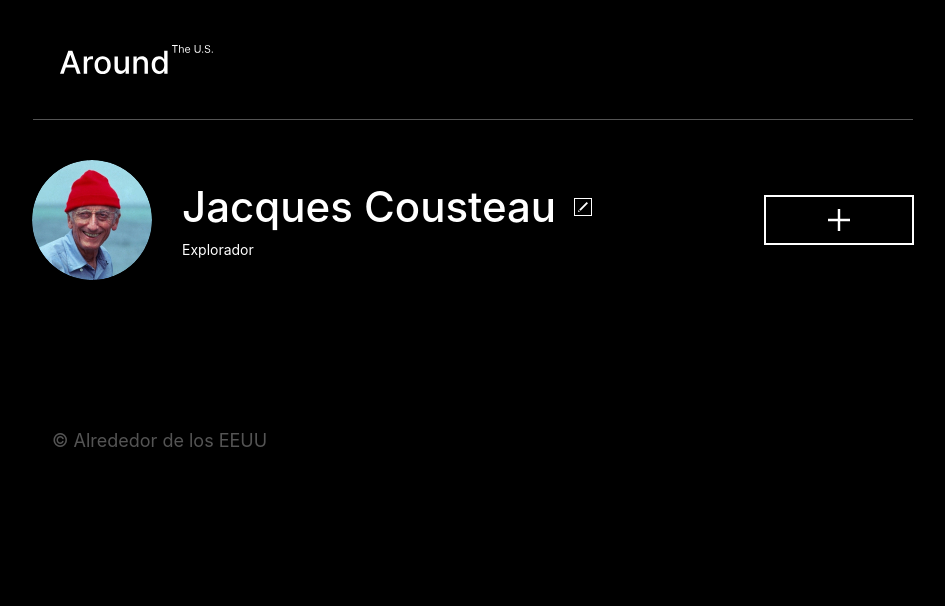
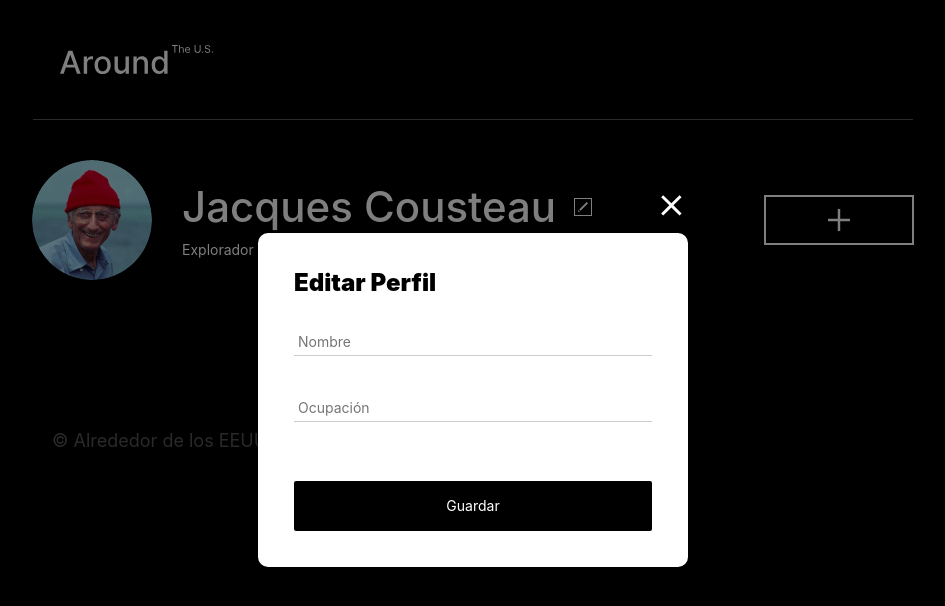
Before and after one commit to firhoe/around-react_es, a React (Create React App) app: page / in a window 1280 px wide. Both pictures are taken after a click on the button 750 px from the left and 206 px from the top of the page. Shown: the top 606 px of the page, without its empty margins (167-1112 px from the left). Built offline with nearby package versions, Linux system fonts and the light colour scheme.

Commit message:
feature: popups funcionales

```diff
--- a/src/components/App.js
+++ b/src/components/App.js
@@ -1,47 +1,35 @@
-import profilePic from '../images/imageprofile-pic.jpg';
 import React from 'react';
 import Header from './Header';
+import Main from './Main';
 import Footer from './Footer';
+import PopupWithForm from './PopupWithForm';
 
 function App() {
 
+  function handleEditAvatarClick() {
+      const popup = document.querySelector('.popup_image_profile');
+      popup.classList.add('popup_opened');
+    }
 
+    function handleAddPlaceClick() {
+      const popup = document.querySelector('.popup_add_card');
+      popup.classList.add('popup_opened');
+    }
+
+    function handleEditProfileClick() {
+      const popup = document.querySelector('.popup_edit_profile');
+      popup.classList.add('popup_opened');
+    }
 
   return (
     <>
       <div className="page">
         <Header />
-        <main className="content">
-          <section className="profile">
-            <div className="profile__container">
-              <div className="profile__avatar-wrapper">
-                <img
-                  src={profilePic}
-                  alt="Profile Pic"
-                  className="profile__image"
-                />
-                <div className="profile__avatar-overlay"></div>
-              </div>
-              <div className="profile__information">
-                <div className="profile__wrap">
-                  <h1 className="profile__user">Jacques Cousteau</h1>
-                  <button
-                    type="button"
-                    className="profile__edit-button"
-                    aria-label="edit profile button"></button>
-                </div>
-                <p className="profile__profession">Explorador</p>
-              </div>
-            </div>
-            <button
-              type="button"
-              className="profile__add-button"
-              aria-label="add button"></button>
-          </section>
-          <section className="cards">
-            <ul className="cards__container"></ul>
-          </section>
-        </main>
+        <Main
+          onEditAvatar = {handleEditAvatarClick}
+          onAddPlace = {handleAddPlaceClick}
+          onEditProfile = {handleEditProfileClick}
+        />
         <Footer />
 
         <section className="popup popup_edit_profile">
@@ -55,7 +43,7 @@
               className="popup__form popup__form_type_edit"
               action="#"
               name="edit"
-              novalidate>
+              noValidate>
               <label className="popup__field" htmlFor="popup-input-name">
                 <input
                   type="text"
@@ -108,7 +96,7 @@
               className="popup__form popup__form_type_profile-image"
               action="#"
               name="image"
-              novalidate>
+              noValidate>
               <label className="popup__field" htmlFor="popup-input-image">
                 <input
                   type="url"
@@ -146,7 +134,7 @@
               action="#"
               name="place"
               id="form-card"
-              novalidate>
+              noValidate>
               <label className="popup__field" htmlFor="popup-input-title">
                 <input
                   type="text"
@@ -194,7 +182,7 @@
               className="popup__close-button popup__delete-close-button"
               aria-label="close button"></button>
             <h3 className="popup__title">¿Estás seguro?</h3>
-            <form className="popup__form" action="#" name="delete" novalidate>
+            <form className="popup__form" action="#" name="delete" noValidate>
               <button
                 type="submit"
                 className="popup__button popup__button_type_delete"
--- a/src/components/Main.js
+++ b/src/components/Main.js
@@ -0,0 +1,43 @@
+import React from "react";
+import profilePic from '../images/imageprofile-pic.jpg';
+
+function Main(props) {
+
+    return (
+      <>
+        <main className="content">
+          <section className="profile">
+            <div className="profile__container">
+              <div className="profile__avatar-wrapper">
+                <img
+                  src={profilePic}
+                  alt="Profile Pic"
+                  className="profile__image"
+                />
+                <div className="profile__avatar-overlay" onClick={props.onEditAvatar}></div>
+              </div>
+              <div className="profile__information">
+                <div className="profile__wrap">
+                  <h1 className="profile__user">Jacques Cousteau</h1>
+                  <button
+                    type="button"
+                    className="profile__edit-button"
+                    aria-label="edit profile button" onClick={props.onEditProfile}></button>
+                </div>
+                <p className="profile__profession">Explorador</p>
+              </div>
+            </div>
+            <button
+              type="button"
+              className="profile__add-button"
+              aria-label="add button" onClick= {props.onAddPlace}></button>
+          </section>
+          <section className="cards">
+            <ul className="cards__container"></ul>
+          </section>
+        </main>
+      </>
+    );
+}
+
+export default Main;
--- /dev/null
+++ b/src/components/PopupWithForm.js
@@ -0,0 +1,27 @@
+import React from "react";
+
+function PopupWithForm(props) {
+    // return (
+    //     <section className={`popup popup_${props.name}`}>
+    //     <div className="popup__container">
+    //         <button
+    //         type="button"
+    //         className="popup__close-button"
+    //         aria-label="close button"
+    //         onClick={props.onClose}
+    //         ></button>
+    //         <h3 className="popup__title">{props.title}</h3>
+    //         <form
+    //         className={`popup__form popup__form_type_${props.name}`}
+    //         action="#"
+    //         name={props.name}
+    //         noValidate
+    //         >
+    //         {props.children}
+    //         </form>
+    //     </div>
+    //     </section>
+    // );
+}
+
+export default PopupWithForm;
```
